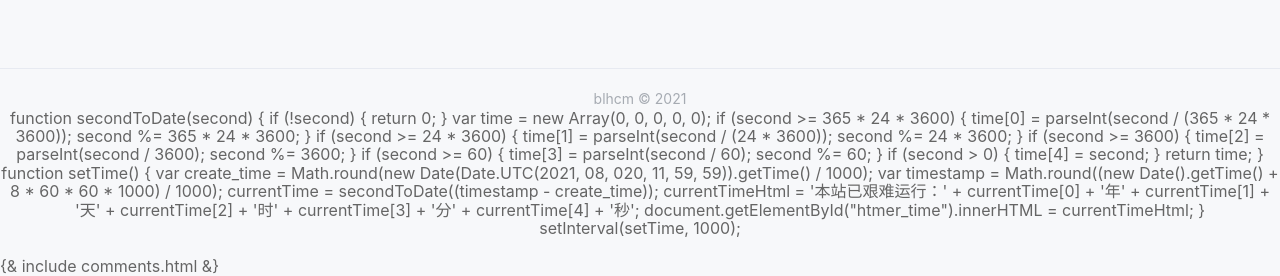
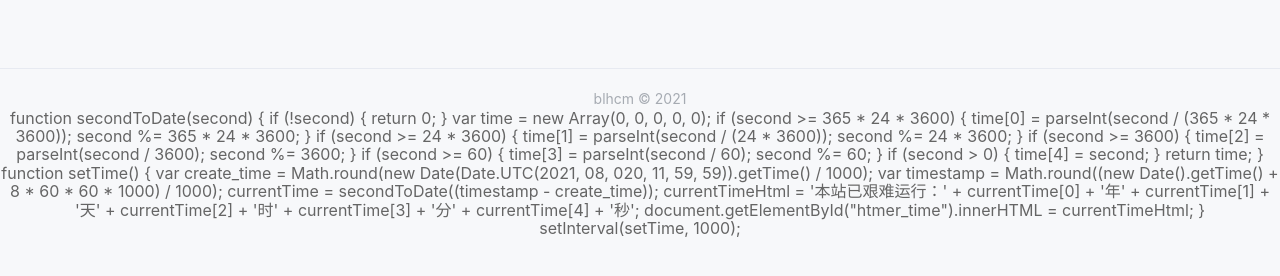
Before and after one commit to blhcm/blhcm.github.io, a Jekyll site: the page built from _posts/2017-04-18-new-theme-h2o.md, in a window 1280 px wide and 900 px high, scrolled down 6534 px, cut to the strip 624-900 px from the top of the window. Built offline with Jekyll 4.4.1, drawn with Linux system fonts in a browser that asks for light colours; nearby versions of some CDN libraries; comment, search, counter and statistics services are not loaded; a style sheet for code colours, icons or effects is not loaded.

Commit message:
Update post.html

```diff
--- a/_layouts/post.html
+++ b/_layouts/post.html
@@ -126,7 +126,7 @@
       wechatQrcodeHelper: '<p>扫码后点击右上角</p><p>将本文分享至朋友圈</p>'
     });
   </script>
-{& include comments.html &}
+{% include comments.html %}
 {% if site.comments.disqus %}
   <script>
     /**
```
